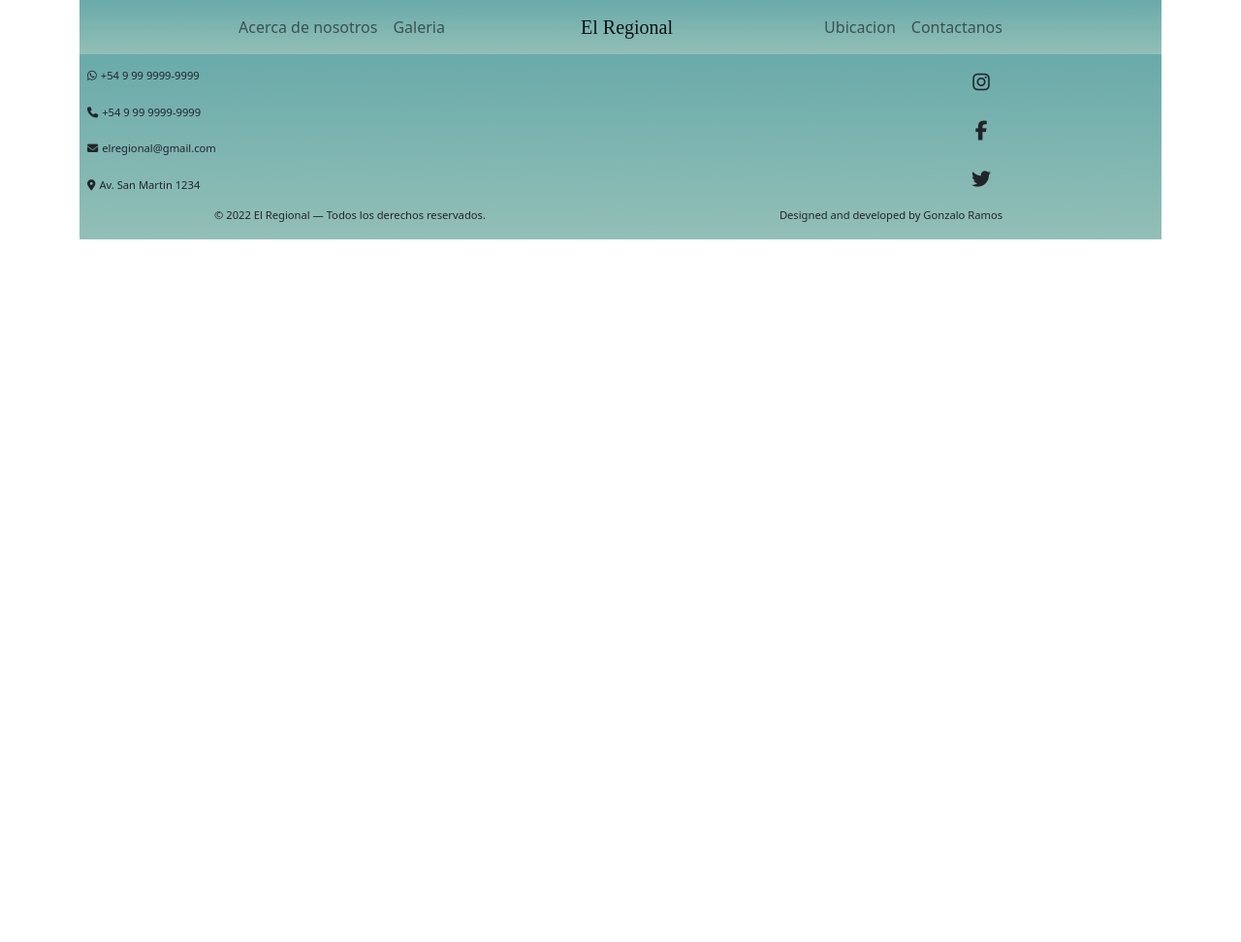
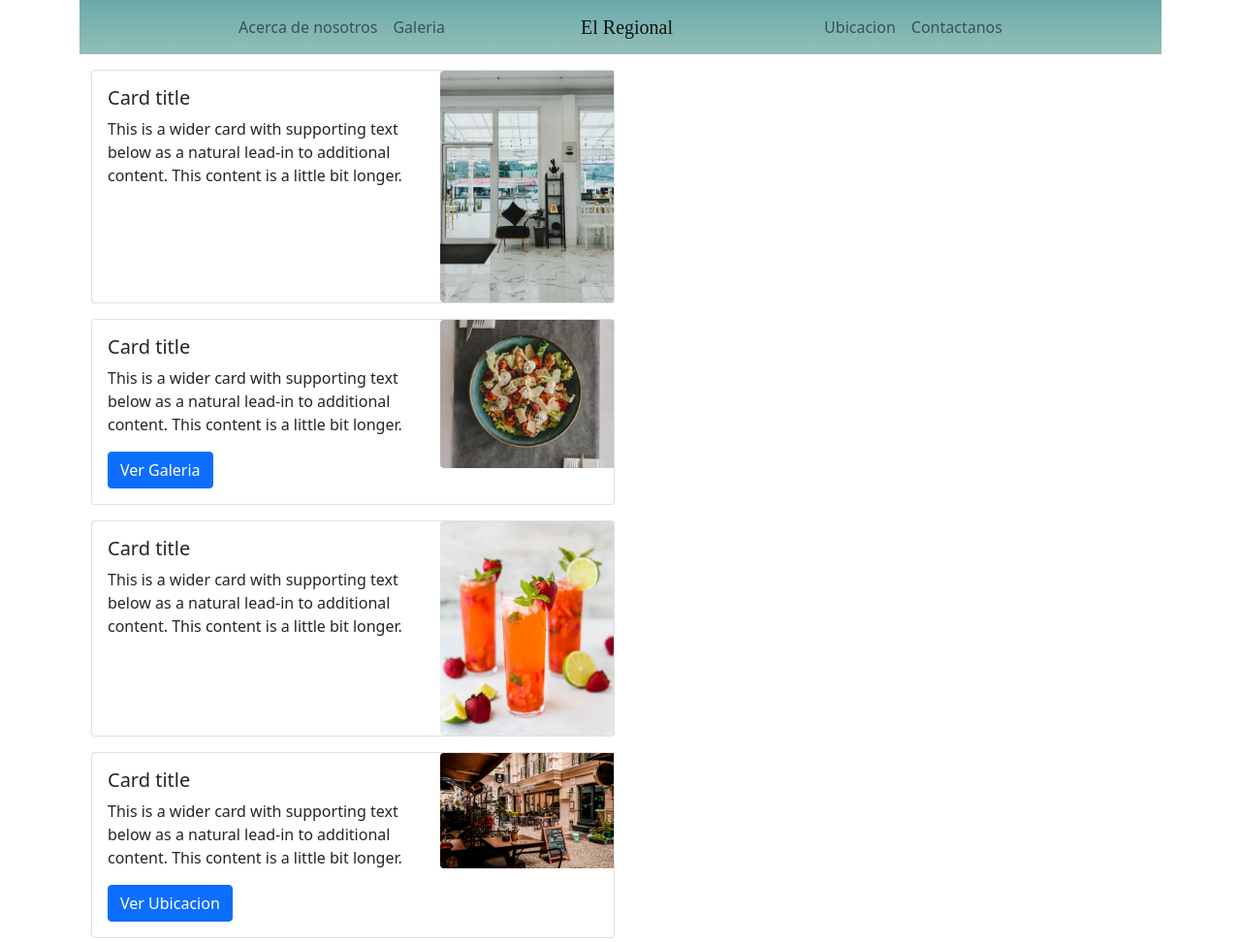
Before and after one commit to Gonza857/desafioEntregable5, a plain HTML site: page index.html in a window 1280 px wide. Shown: the top 972 px of the page at 97% size. Before the commit the page ends 800 px from the top, so only its background shows below. Drawn offline with nearby package versions, Linux system fonts and the light colour scheme; a web font is replaced by a local one.

Commit message:
main index

```diff
--- a/css/styles.css
+++ b/css/styles.css
@@ -26,8 +26,6 @@
 .nabvar-links {
     font-family: var(--font1);
 }
-
-
 .footer__contact-p {
     font-size: .7rem;
 }
--- a/index.html
+++ b/index.html
@@ -50,7 +50,63 @@
         </div>
       </nav>
 
-
+      <main>
+        <div class="container-fluid mx-auto my-3">
+            <div class="card mb-3" style="max-width: 540px;">
+                <div class="row g-0">
+                  <div class="col-md-8">
+                    <div class="card-body">
+                      <h5 class="card-title">Card title</h5>
+                      <p class="card-text">This is a wider card with supporting text below as a natural lead-in to additional content. This content is a little bit longer.</p>
+                    </div>
+                  </div>
+                  <div class="col-md-4">
+                    <img src="./assets/images/historia.jpg" class="img-fluid rounded-start" alt="...">
+                  </div>
+                </div>
+              </div>
+              <div class="card mb-3" style="max-width: 540px;">
+                <div class="row g-0">
+                  <div class="col-md-8">
+                    <div class="card-body">
+                      <h5 class="card-title">Card title</h5>
+                      <p class="card-text">This is a wider card with supporting text below as a natural lead-in to additional content. This content is a little bit longer.</p>
+                      <a href="./pages/galery.html" class="btn btn-primary">Ver Galeria</a>
+                    </div>
+                  </div>
+                  <div class="col-md-4">
+                    <img src="./assets/images/index__dish.jpg" class="img-fluid rounded-start" alt="...">
+                  </div>
+                </div>
+              </div>
+              <div class="card mb-3" style="max-width: 540px;">
+                <div class="row g-0">
+                  <div class="col-md-8">
+                    <div class="card-body">
+                      <h5 class="card-title">Card title</h5>
+                      <p class="card-text">This is a wider card with supporting text below as a natural lead-in to additional content. This content is a little bit longer.</p>
+                    </div>
+                  </div>
+                  <div class="col-md-4">
+                    <img src="./assets/images/index__drinks.jpg" class="img-fluid rounded-start" alt="...">
+                  </div>
+                </div>
+              </div>
+              <div class="card mb-3" style="max-width: 540px;">
+                <div class="row g-0">
+                  <div class="col-md-8">
+                    <div class="card-body">
+                      <h5 class="card-title">Card title</h5>
+                      <p class="card-text">This is a wider card with supporting text below as a natural lead-in to additional content. This content is a little bit longer.</p>
+                      <a href="#" class="btn btn-primary">Ver Ubicacion</a>
+                    </div>
+                  </div>
+                  <div class="col-md-4">
+                    <img src="./assets/images/index__resto-front.jpg" class="img-fluid rounded-start" alt="...">
+                  </div>
+                </div>
+              </div>
+      </main>
 
       <footer class="container-fluid bg-primary">
         <div class="row">
```
